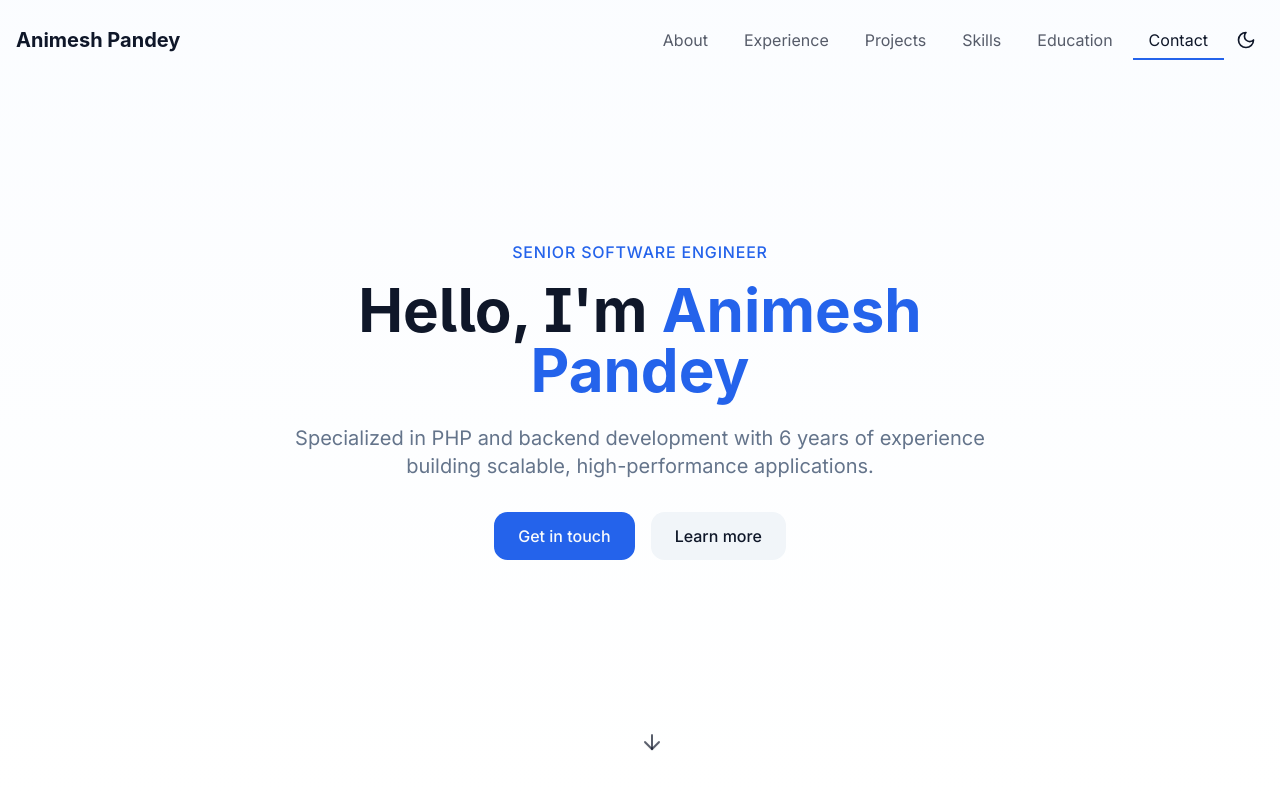
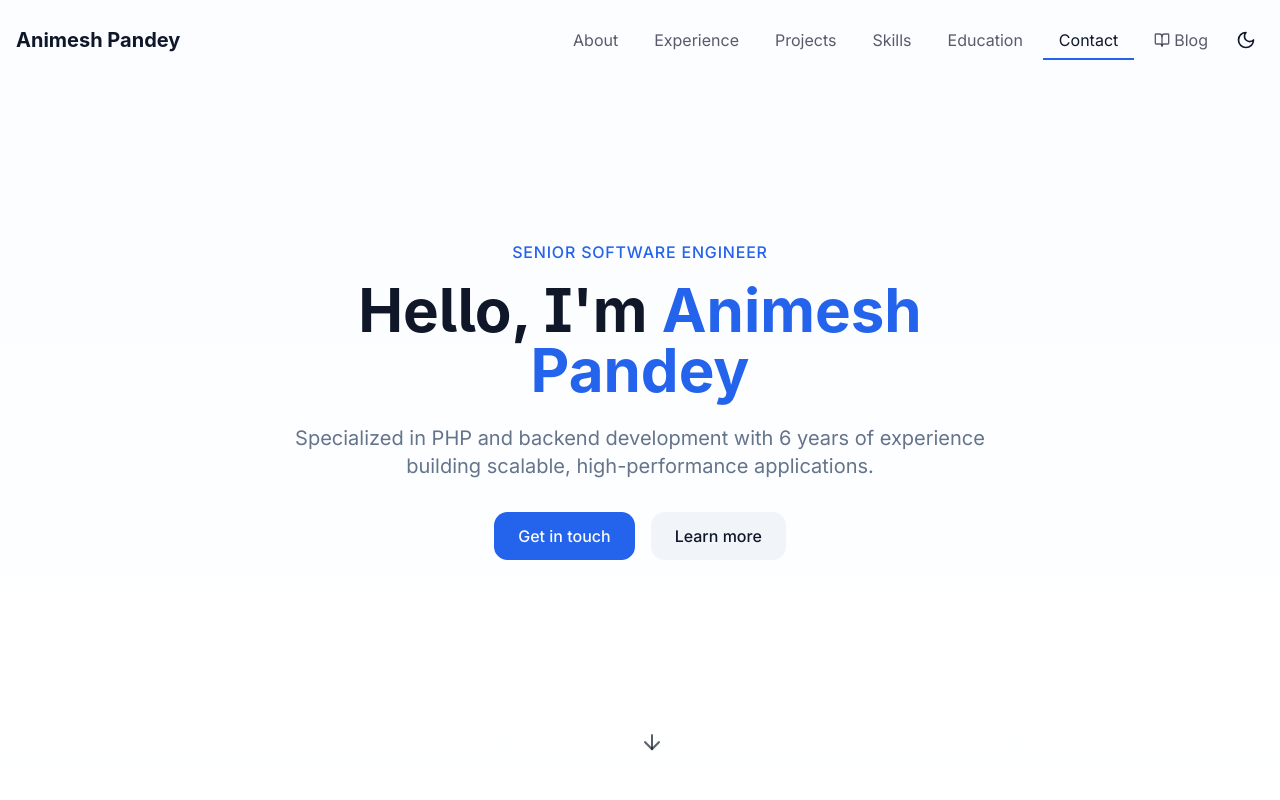
Before and after one commit to AnimeshPandey123/creative-resume-pulse, a React (Vite) app: page / in a window 1280 px wide. Shown: the top 800 px of the page. Built offline with nearby package versions, Linux system fonts and the light colour scheme.

Commit message:
Add blog navigation link
Adds a link to the blog page in the navigation bar.

```diff
--- a/src/components/Navigation.tsx
+++ b/src/components/Navigation.tsx
@@ -1,8 +1,9 @@
 
 import React, { useState, useEffect } from 'react';
 import { cn } from '@/lib/utils';
-import { Menu, X, Moon, Sun } from 'lucide-react';
+import { Menu, X, Moon, Sun, BookOpen } from 'lucide-react';
 import { useTheme } from '@/components/ThemeProvider';
+import { Link } from 'react-router-dom';
 
 const Navigation: React.FC = () => {
   const [isScrolled, setIsScrolled] = useState(false);
@@ -16,6 +17,7 @@ const Navigation: React.FC = () => {
     { name: 'Skills', href: '#skills' },
     { name: 'Education', href: '#education' },
     { name: 'Contact', href: '#contact' },
+    { name: 'Blog', href: '/blog', icon: BookOpen },
   ];
 
   useEffect(() => {
@@ -42,9 +44,16 @@ const Navigation: React.FC = () => {
         {/* Desktop Navigation */}
         <nav className="hidden md:flex items-center space-x-1">
           {navLinks.map((link) => (
+            link.href.startsWith('#') ? (
               <a key={link.name} href={link.href} className="nav-link">
                 {link.name}
               </a>
+            ) : (
+              <Link key={link.name} to={link.href} className="nav-link flex items-center gap-1">
+                {link.icon && <link.icon size={16} />}
+                {link.name}
+              </Link>
+            )
           ))}
           <button
             onClick={toggleTheme}
@@ -81,14 +90,27 @@ const Navigation: React.FC = () => {
       )}>
         <nav className="flex flex-col space-y-4">
           {navLinks.map((link) => (
+            link.href.startsWith('#') ? (
               <a
                 key={link.name}
                 href={link.href}
-              className="text-xl py-2 px-4 border-b border-border"
+                className="text-xl py-2 px-4 border-b border-border flex items-center gap-2"
                 onClick={() => setMobileMenuOpen(false)}
               >
+                {link.icon && <link.icon size={18} />}
                 {link.name}
               </a>
+            ) : (
+              <Link
+                key={link.name}
+                to={link.href}
+                className="text-xl py-2 px-4 border-b border-border flex items-center gap-2"
+                onClick={() => setMobileMenuOpen(false)}
+              >
+                {link.icon && <link.icon size={18} />}
+                {link.name}
+              </Link>
+            )
           ))}
         </nav>
       </div>
```
Lines whose indentation alone changed are shown as unchanged.
